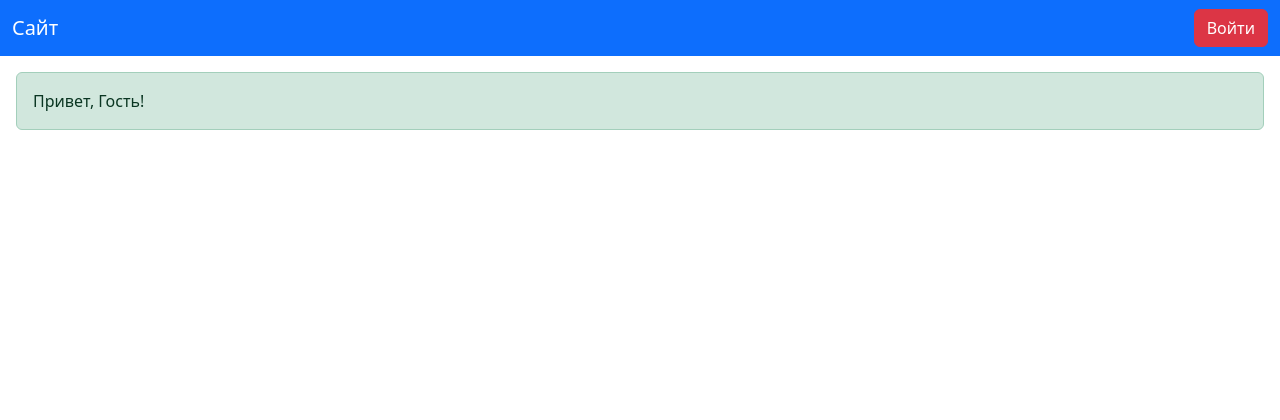
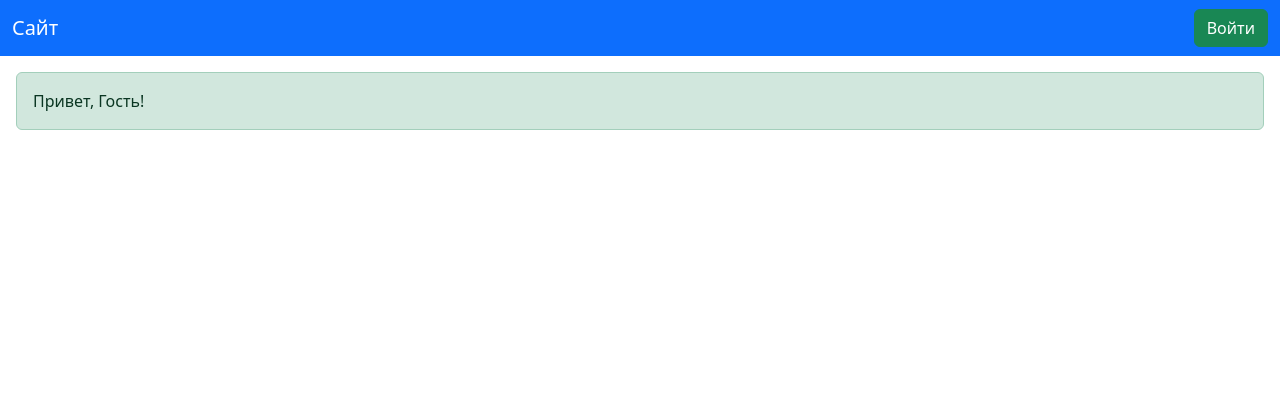
Before and after one commit to DispenserBro/flask_fastapi_hw, a Flask app: page /greet/ in a window 1280 px wide. Shown: the top 420 px of the page. Run offline with Flask 3, Linux system fonts and the light colour scheme.

Commit message:
edited 2nd hw greet template

```diff
--- a/hw_2/templates/greet.html
+++ b/hw_2/templates/greet.html
@@ -9,7 +9,7 @@
     {% if username %}
     <a href="{{ url_for('logout') }}" class="btn btn-danger">Выйти</a>
     {% else %}
-    <a href="{{ url_for('index') }}" class="btn btn-danger">Войти</a>
+    <a href="{{ url_for('index') }}" class="btn btn-success">Войти</a>
     {% endif %}
 </div>
 {% endblock navbar %}
```
